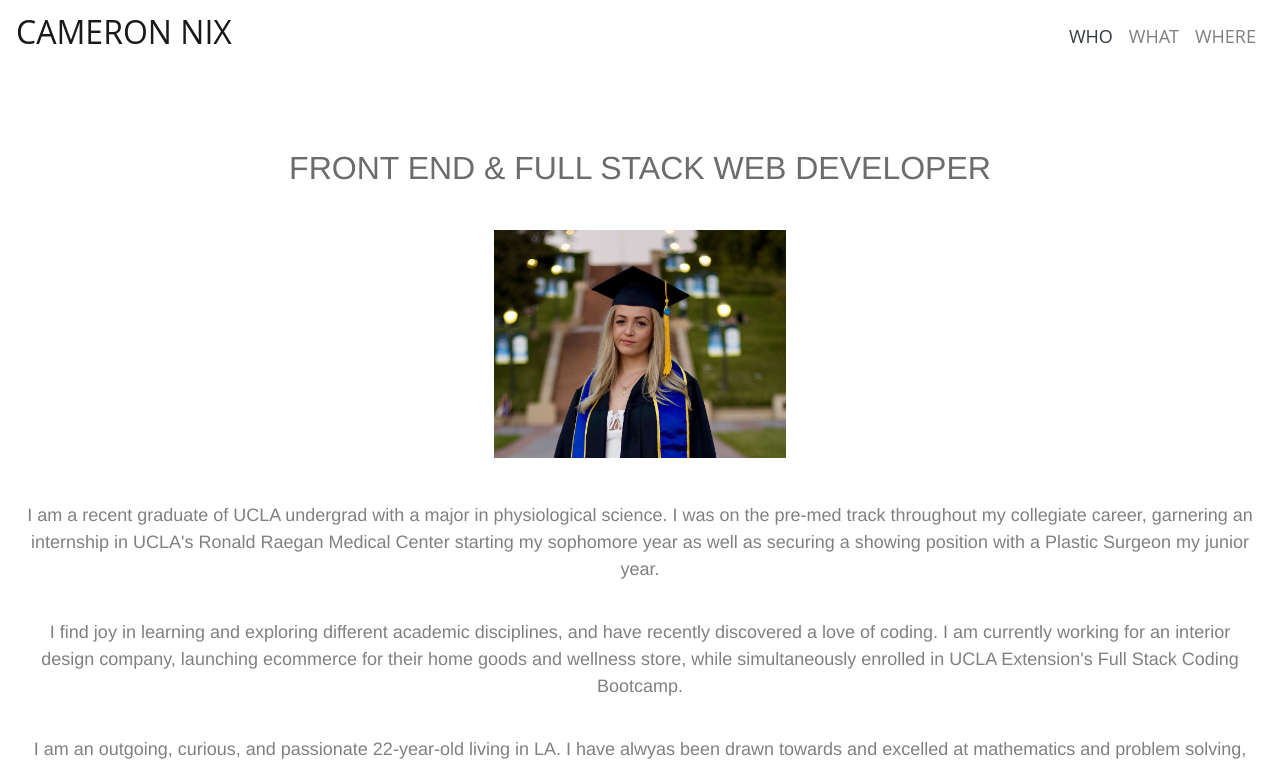
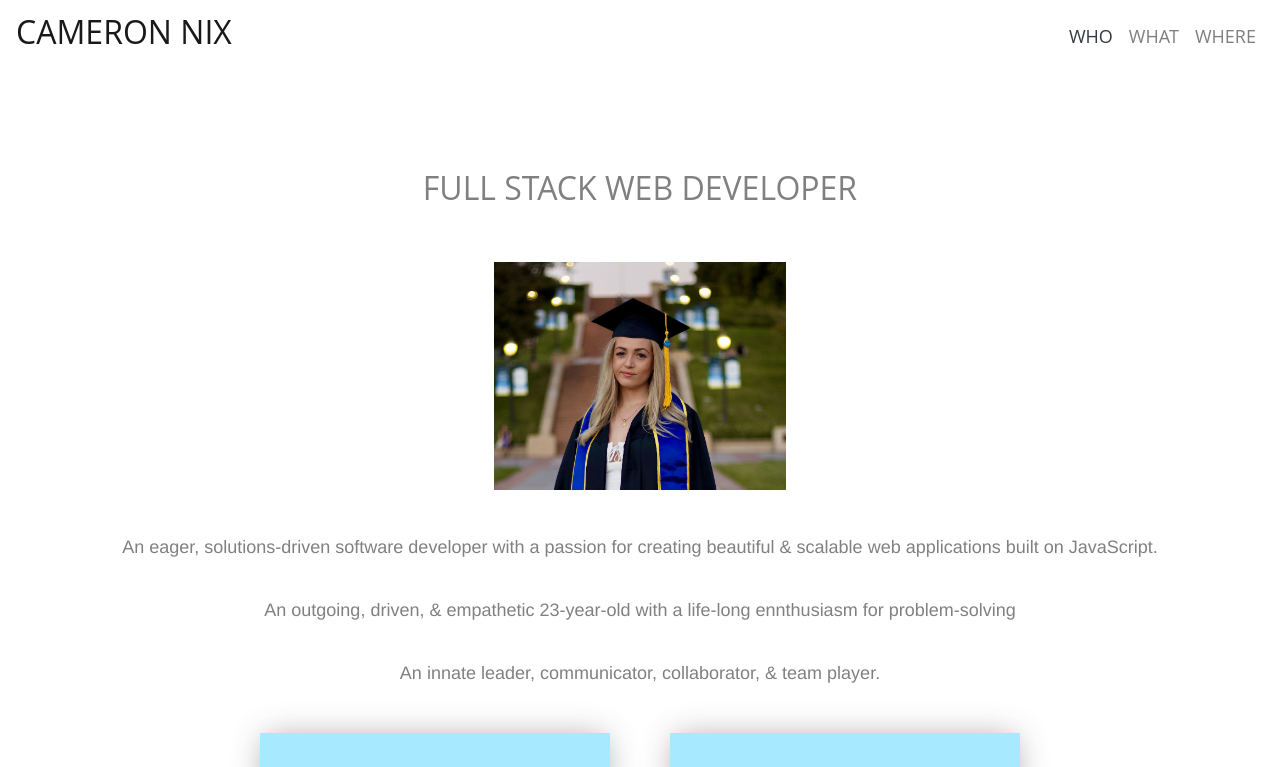
Before and after one commit to cnix273/react-portfolio, a React (Create React App) app: page / in a window 1280 px wide. Shown: the top 767 px of the page. Built offline with nearby package versions, Linux system fonts and the light colour scheme.

Commit message:
Updated about me description

```diff
--- a/src/components/About/index.js
+++ b/src/components/About/index.js
@@ -8,18 +8,17 @@ const About = () => {
         <div className="container-fluid" id="aboutContainer">
             <div className="row">
                 <div className="col-sm-12">
-                        <h2 className="title">FRONT END & FULL STACK WEB DEVELOPER</h2>
+                        <h2 id="aboutHead">FULL STACK WEB DEVELOPER</h2>
                         {/* <h3 class="subtitle" id="element" data-typeit-id="8114449">I write code and build beautifully simple applications.<span class="ti-cursor with-delay" style="display: inline; color: rgb(33, 37, 41); font: 300 28.8px / 34.56px Lato, sans-serif; margin: 0px -6.32031px 0px -2.32031px;">|</span></h3> */}
                 </div>
             </div>
             <main className="row">
-                <div className="aboutMeMain col-sm-12">
-                    <img className="contactImage img-thumbnail" src={profPic} alt="Cameron Nix headshot"/>
-                    <p>I am a recent graduate of UCLA undergrad with a major in physiological science. I was on the pre-med track throughout my collegiate career, garnering an internship in UCLA's Ronald Raegan Medical Center starting my sophomore year as well as securing a showing position with a Plastic Surgeon my junior year.</p>
-                    <p>I find joy in learning and exploring different academic disciplines, and have recently discovered a love of coding. I am currently working for an interior design company, launching ecommerce for their home goods and wellness store, while simultaneously enrolled in UCLA Extension's Full Stack Coding Bootcamp.</p>
-                    <p>I am an outgoing, curious, and passionate 22-year-old living in LA. I have alwyas been drawn towards and excelled at mathematics and problem solving, solving rubik's cubes or jigsaw and sudoku puzzles for fun when I was growing up. This innate skill set gives me a natural propensity for coding.</p>
-                    <p>I can't wait to fruther explore this newfound passion and to grow my coding skill set and portfolio each day. I am so excited for the opportunities that lie ahead that will enable me to turn this passion into a lifelong career.</p>
-                    <p>Take a look at my portfolio page to discover some of my favorite coding projects I've completed recently. I also have a contact page for business inquiries. I look forward to growing my network and experience through helping others to build personal application or grow their business.</p>
+                <div className="col-sm-12">
+                    <img className="img-thumbnail" id="mainImage" src={profPic} alt="Cameron Nix headshot"/>
+                    <p>An eager, solutions-driven software developer with a passion for creating beautiful &amp; scalable web applications built on JavaScript.</p>
+                    {/* <p>A life-long learner who finds joy in problem solving.</p> */}
+                    <p>An outgoing, driven, &amp; empathetic 23-year-old with a life-long ennthusiasm for problem-solving </p>
+                    <p>An innate leader, communicator, collaborator, &amp; team player.</p>
                     {/* <br/>
                     <h5 className="links"><strong>Professional Links</strong></h5>
                     <hr/>
--- a/src/components/About/style.css
+++ b/src/components/About/style.css
@@ -1,7 +1,8 @@
 #aboutContainer {
     background-color: white;
     /* width: 90%; */
-    margin-top: 0px;
+    margin-top: 50px;
+    margin-bottom: 10px;
 }
 /*
 .header {
@@ -17,24 +18,13 @@ h1.title{
     margin: 30px;
 } */
 
-.aboutMeMain {
-    /* Structure */
-    margin-bottom: 10px;
-
-    /* Typography */
-    color: grey;
+#aboutHead {
+    text-align: center;
+    margin: 20px;
+    color: gray;
 }
 
-h2.title {
-    /* color: rgb(126, 221, 250); */
-    color: rgb(108, 108, 108);
-    /* text-shadow: 1px 1px darkgray; */
-    font-family: "Helvetica Neue", Helvetica, Arial, sans-serif;
-    text-align: center;
-    margin-top: 50px;
-}
-
-.contactImage {
+#mainImage {
     /* Structure */
     border: 0!important;
 
@@ -49,6 +39,7 @@ h2.title {
 
 p {
     padding: 15px;
+    color: grey;
 }
 
 /* .links {
```
